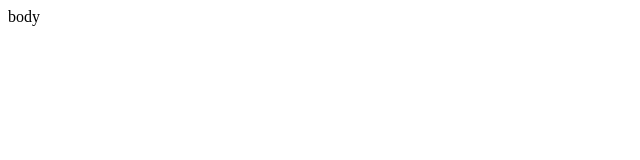
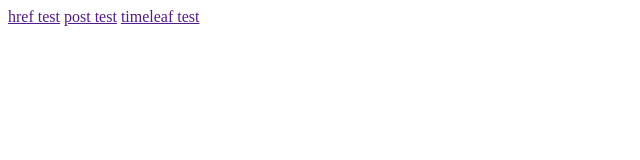
Before and after one commit to chota2/chota2.github.io, a plain HTML site: page index.html in a window 1280 px wide. Shown: the whole page, without its empty margins (0-640 px from the left). Drawn offline with Linux system fonts and the light colour scheme.

Commit message:
Update index.html

```diff
--- a/index.html
+++ b/index.html
@@ -1,8 +1,18 @@
-<HTML>
-  <HEAD>
-    <TITLE>title</TITLE>
-  </HEAD>
-  <BODY>
-    body
-  <BODY>
-</HTML>
+<!DOCTYPE html>
+<html lang="en">
+<head>
+    <meta charset="UTF-8">
+    <meta name="viewport" content="width=device-width, initial-scale=1.0">
+    <title>Document</title>
+</head>
+<body>
+    <!-- 링크 -->
+
+    <a href="">href test</a>
+
+    <a href="">post test</a>
+
+    <a href="">timeleaf test</a>
+
+</body>
+</html>
```
